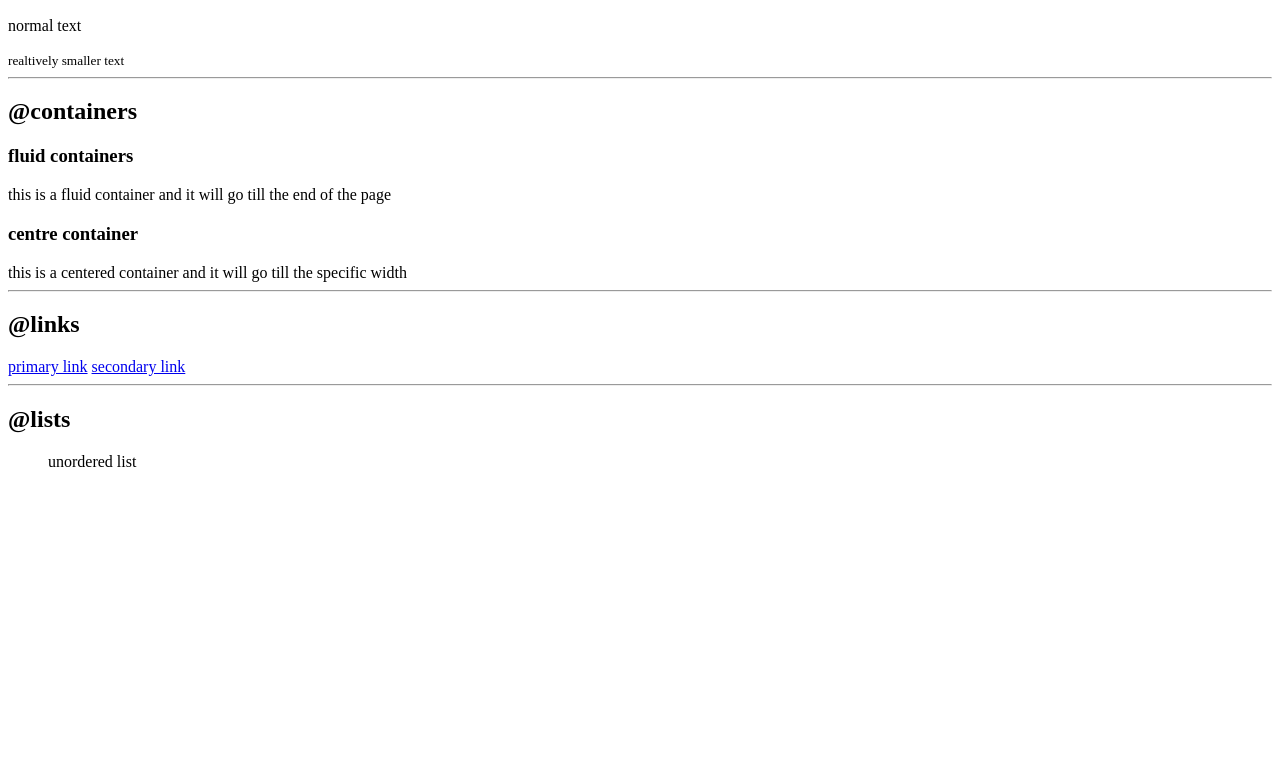
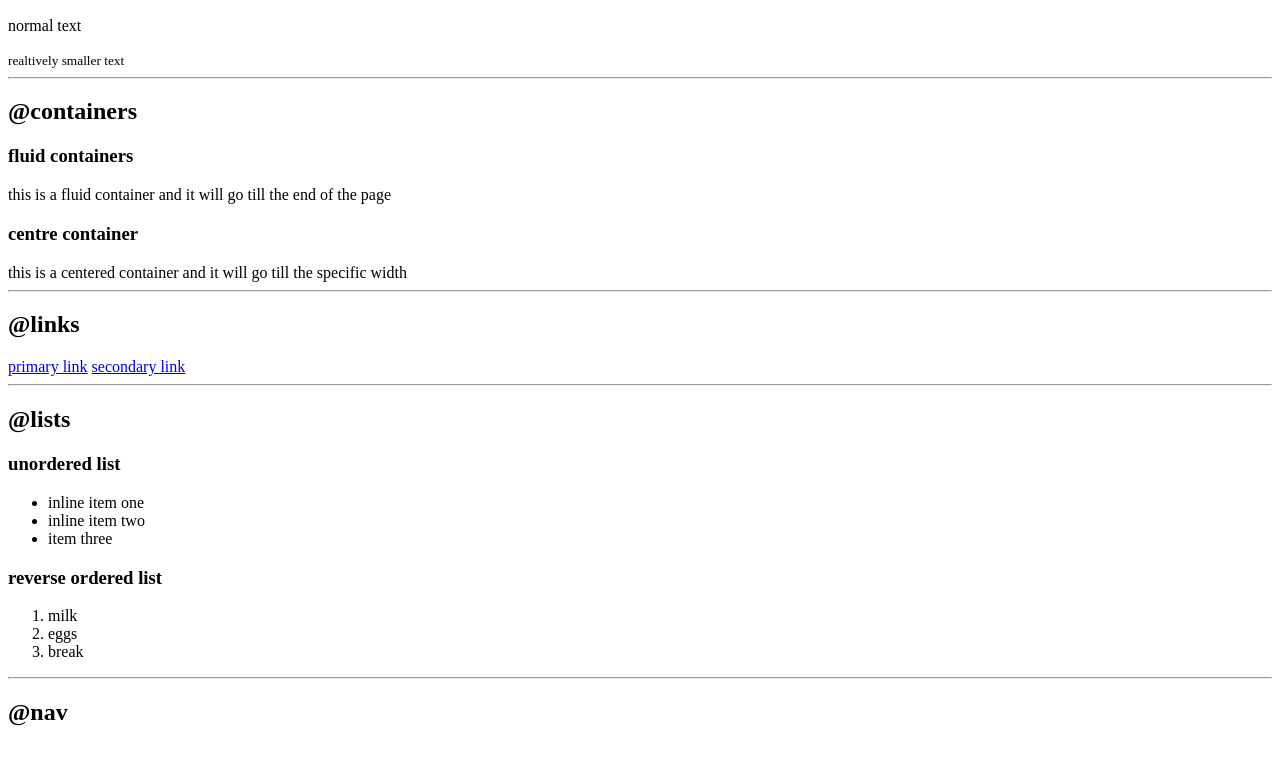
Before and after one commit to lekkha/html-and-css-, a plain HTML site: page index.html in a window 1280 px wide. Shown: the part 273-1038 px from the top of the page. Before the commit the page ends 800 px from the top, so only its background shows below. Drawn offline with Linux system fonts and the light colour scheme.

Commit message:
till nav

```diff
--- a/index.html
+++ b/index.html
@@ -40,6 +40,36 @@
     <hr>
    <h2> @lists</h2>
 
-    <ul>unordered list</ul>
+    <h3>unordered list</h3>
+
+    <ul>
+         <li> inline item one</li>
+         <li> inline item two</li>
+         <li>  item three</li>
+    </ul>
+
+    <h3>reverse ordered list</h3> <!--reversing in css-->
+
+    <ol>
+        <li>milk</li>
+        <li>eggs</li>
+        <li>break</li>
+    </ol>
+
+    <hr>
+
+    <h2>@nav</h2>
+
+
+
+
+
+
+
+
+
+
+    <div style = "height: 30vh;"></div>
+
 </body>
 </html>
```
